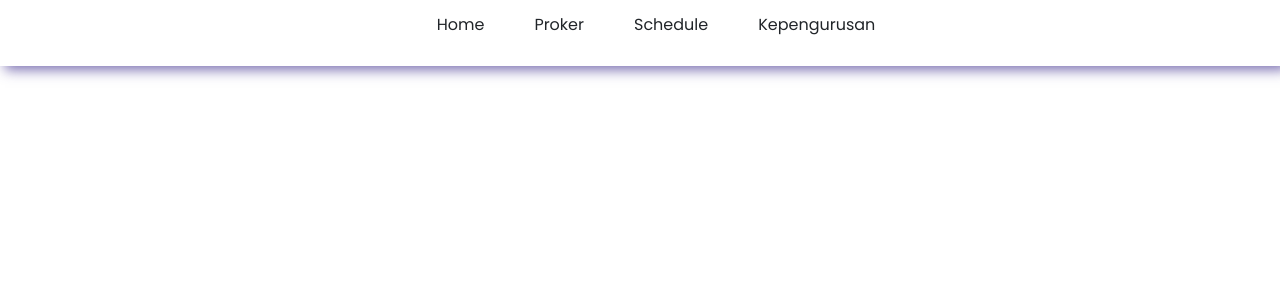
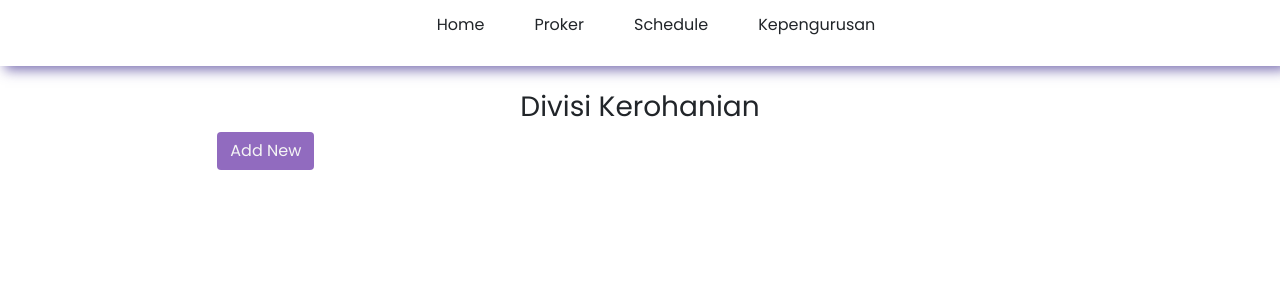
Before and after one commit to maliefrr/Klp2-KMS-TMP, a React (Create React App) app: page /proker/kerohanian in a window 1280 px wide. Shown: the top 300 px of the page. Built offline with nearby package versions, Linux system fonts and the light colour scheme.

Commit message:
add AddNew Components

```diff
--- a/src/App.js
+++ b/src/App.js
@@ -5,7 +5,10 @@ import Table from "./components/Table";
 import Footer from "./components/Footer";
 import { BrowserRouter, Routes, Route } from "react-router-dom";
 import Button from "./components/Button";
+import { useState } from "react";
+import AddNew from "./components/AddNew";
 function App() {
+	const [showAdd, setShowAdd] = useState(false);
 	return (
 		<div>
 			<BrowserRouter>
@@ -26,15 +29,33 @@ function App() {
 						element={
 							<>
 								{" "}
-								<div className="row mt-3">
-									<div className="col-md-1"> </div>
-									<div className="col-md">
-										<Button color="#916bbf" text="Add New" />
+								<div className="row mt-4">
+									<div className="col-md-2"> </div>
+									<div className="col-md mt-4">
+										<div className="mb-4">
+											<h2 className="text-center">Divisi HMPS Ilmu Komputer</h2>
+										</div>
 										<Table />
 									</div>
-									<div className="col-md-1"></div>
+									<div className="col-md-2"></div>
 								</div>{" "}
-								<Footer margin="110" />
+								<Footer margin="223" />
+							</>
+						}
+					/>
+					<Route
+						path="/proker/kerohanian"
+						element={
+							<>
+								<div className="mt-4 row">
+									<div className="col-md-2"></div>
+									<div className="col-md">
+										<h3 className="text-center">Divisi Kerohanian</h3>
+										<Button text="Add New" color="#916bbf" onClick={() => setShowAdd(!showAdd)} showAdd={setShowAdd} />
+										{showAdd === true ? <AddNew /> : ""}
+									</div>
+									<div className="col-md-2"></div>
+								</div>
 							</>
 						}
 					/>
--- /dev/null
+++ b/src/components/AddNew.js
@@ -0,0 +1,36 @@
+import React from "react";
+
+const AddNew = ({ text }) => {
+	return (
+		<div>
+			<div className="row">
+				<div className="col-md">
+					<h3 className="text-center">{text}</h3>
+					<form className="mt-4">
+						<div className="mb-3">
+							<label htmlFor="namaProker" className="form-label">
+								Program Kerja
+							</label>
+							<input type="text" className="form-control" id="namaProker" name="namaProker" />
+						</div>
+						<div className="mb-3">
+							<label htmlFor="penanggungJawab" className="form-label">
+								Penanggung Jawab
+							</label>
+							<input type="text" className="form-control" id="penanggungJawab" name="penanggungJawab" />
+						</div>
+						<div className="mb-3 mt-1">
+							<label htmlFor="status" className="form-label" style={{ marginRight: "10px" }}>
+								Status
+							</label>
+							<input className="form-check-input" type="checkbox" />
+						</div>
+					</form>
+				</div>
+				<div className="col-md-2"></div>
+			</div>
+		</div>
+	);
+};
+
+export default AddNew;
--- a/src/components/Button.js
+++ b/src/components/Button.js
@@ -1,9 +1,9 @@
 import React from "react";
 
-const Button = ({ color, text }) => {
+const Button = ({ color, text, onClick }) => {
 	return (
 		<>
-			<button className={`btn mt-4`} style={{ backgroundColor: color, color: "whitesmoke" }}>
+			<button className={`btn`} style={{ backgroundColor: color, color: "whitesmoke" }} onClick={onClick}>
 				{text}
 			</button>
 		</>
--- a/src/components/Table.js
+++ b/src/components/Table.js
@@ -1,6 +1,58 @@
 import Button from "./Button";
+import { useNavigate } from "react-router-dom";
 
 const Table = () => {
+	const navigate = useNavigate();
+	const data = [
+		{
+			id: 1,
+			namaDivisi: "kerohanian",
+			namaProker: "Belajar membaca Alqur’an",
+			status: false,
+			penanggungJawab: "Badrun Purnama",
+		},
+		{
+			id: 2,
+			namaDivisi: "kerohanian",
+			namaProker: "Taddarus Alqur’an",
+			status: false,
+			penanggungJawab: "Ld. Hasrinto",
+		},
+		{
+			id: 3,
+			namaDivisi: "kerohanian",
+			namaProker: "Ilkom Beramal",
+			status: false,
+			penanggungJawab: "Badrun Purnama",
+		},
+		{
+			id: 4,
+			namaDivisi: "kerohanian",
+			namaProker: "Ilkom Beramal",
+			status: false,
+			penanggungJawab: "Badrun Purnama",
+		},
+		{
+			id: 5,
+			namaDivisi: "kewirausahaan",
+			namaProker: "Seminar Kewirausahaan ",
+			status: false,
+			penanggungJawab: "Nining Ardianti",
+		},
+		{
+			id: 6,
+			namaDivisi: "kewirausahaan",
+			namaProker: "Usaha HMPS Ilkom",
+			status: false,
+			penanggungJawab: "Muhammad ulil Amri",
+		},
+	];
+	const namaDivisi = data.map((el) => {
+		return el.namaDivisi;
+	});
+	const unique = namaDivisi.filter((value, index, self) => {
+		return self.indexOf(value) === index;
+	});
 	return (
 		<>
 			<table className="table">
@@ -8,35 +60,19 @@ const Table = () => {
 					<tr>
 						<th scope="col">#</th>
 						<th scope="col">Nama Divisi</th>
-						<th scope="col">Progress</th>
 						<th scope="col">Aksi</th>
 					</tr>
 				</thead>
 				<tbody>
-					<tr>
-						<th scope="row">1</th>
-						<td>Divisi Kerohanian</td>
-						<td>25%</td>
-						<td>
-							<Button color="#3d2c8d" text="Detail" />
-						</td>
-					</tr>
-					<tr>
-						<th scope="row">2</th>
-						<td>Divisi Kewirausahaan</td>
-						<td>33%</td>
-						<td>
-							<Button color="#3d2c8d" text="Detail" />
-						</td>
-					</tr>
-					<tr>
-						<th scope="row">3</th>
-						<td>Divisi Minat & Bakat</td>
-						<td>0%</td>
-						<td>
-							<Button color="#3d2c8d" text="Detail" />
-						</td>
-					</tr>
+					{unique.map((el, index) => (
+						<tr key={index}>
+							<th scope="row">{index + 1}</th>
+							<td>{el}</td>
+							<td>
+								<Button color="#3d2c8d" text="Detail" onClick={() => navigate(`/proker/${el}`)} />
+							</td>
+						</tr>
+					))}
 				</tbody>
 			</table>
 		</>
--- a/src/index.css
+++ b/src/index.css
@@ -6,6 +6,7 @@ body {
 	font-family: "Poppins", sans-serif;
 	-webkit-font-smoothing: antialiased;
 	-moz-osx-font-smoothing: grayscale;
+	overflow-x: hidden;
 }
 
 nav {
```
